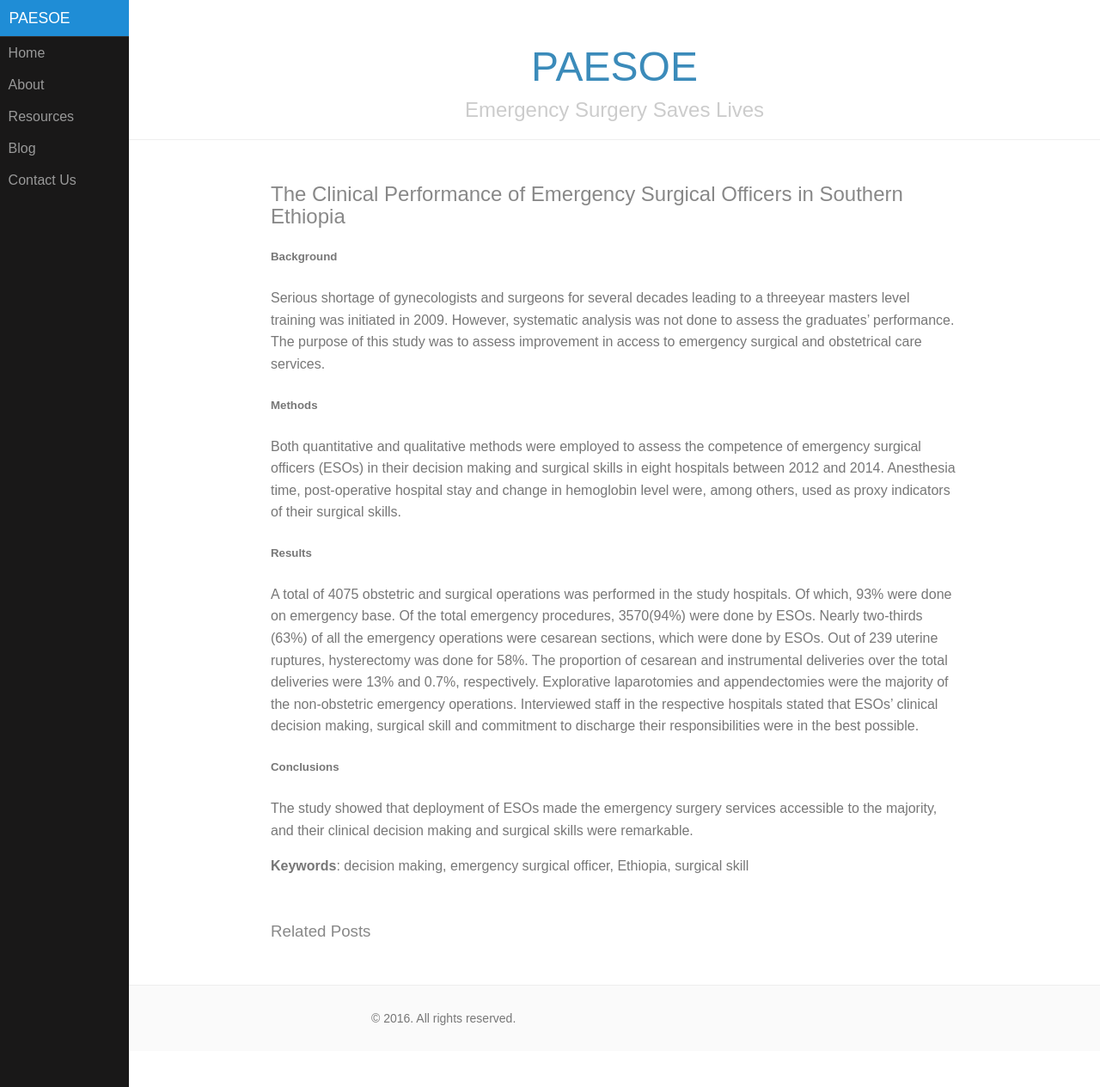
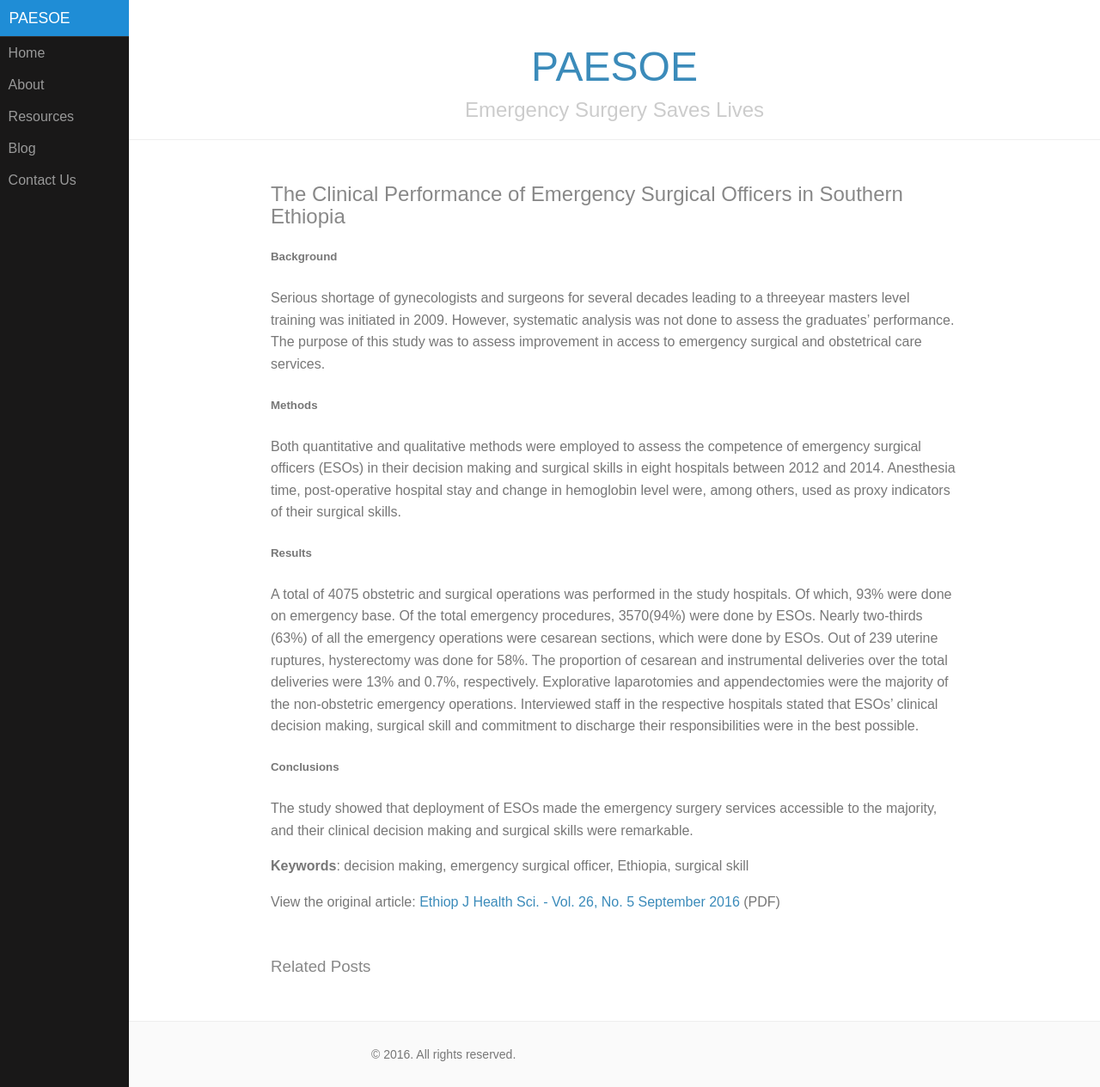
Before and after one commit to vvcb/paesoe-test, a Jekyll site: the page built from assets/docs/ieso_performance_report_2016.md, in a window 1280 px wide and 1265 px high. Shown: the whole window at 86% size. Built offline with Jekyll 4.4.1, drawn with Linux system fonts in a browser that asks for light colours.

Commit message:
Insert link to original article

```diff
--- a/assets/docs/ieso_performance_report_2016.md
+++ b/assets/docs/ieso_performance_report_2016.md
@@ -31,3 +31,5 @@ The study showed that deployment of ESOs made the emergency surgery services
 accessible to the majority, and their clinical decision making and surgical skills were remarkable.
 
 **Keywords**: decision making, emergency surgical officer, Ethiopia, surgical skill
+
+View the original article: [Ethiop J Health Sci. - Vol. 26, No. 5 September 2016](\C:\\ieso_performance_report_2016.pdf) (PDF)
```
